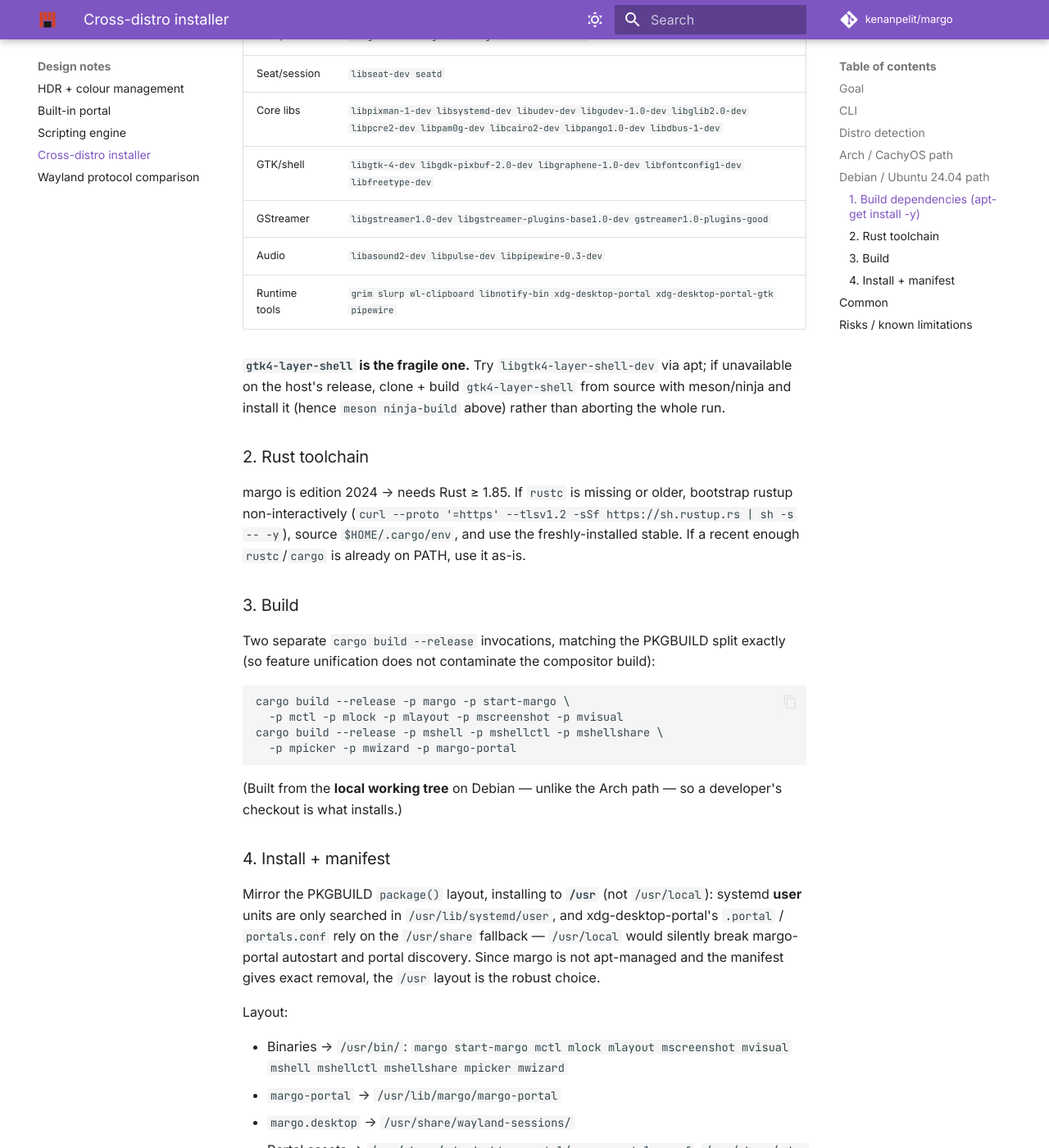
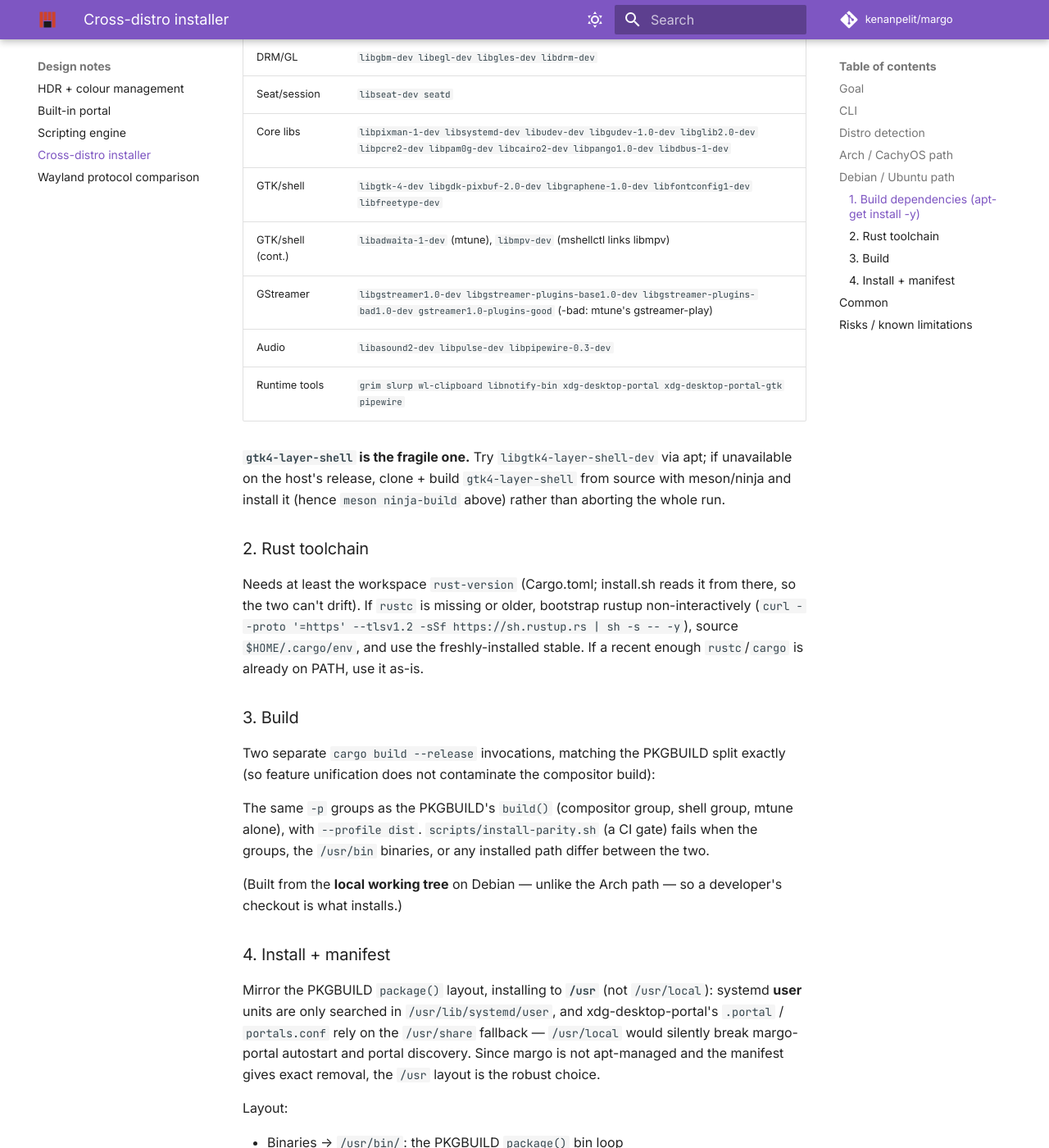
Before and after one commit to kenanpelit/margo, an MkDocs documentation site: the page built from docs/install-script.md, in a window 1280 px wide and 1400 px high, scrolled down 1784 px. Shown: the whole window at 82% size. Built offline with MkDocs 1.6.1 and Material for MkDocs 9.7.7, drawn with Linux system fonts in a browser that asks for light colours; comment, search, counter and statistics services are not loaded; some of the changed text lies outside the part shown.

Commit message:
fix(install): bring the Debian path back in line with the PKGBUILD
install.sh's Debian path had drifted from the PKGBUILD. It never
installed mshell.service or mpower.service or their
graphical-session.target.wants links, so a Debian session came up with
no shell. It didn't build or install mtm. Its apt list lacked
libadwaita-1-dev (mtune), libmpv-dev (mshellctl links -lmpv) and
libgstreamer-plugins-bad1.0-dev (gstreamer-play). It accepted any rustc
>= 1.85 although the workspace needs rust-version 1.93. It also shipped
the starter mshell profiles from a path that no longer exists (the
install was skipped with a warning), so the wizard found no profiles.

Fixes: the three -dev packages; MIN_RUST_MINOR is read from Cargo.toml
rust-version; mtm goes into the compositor group, the install loop and
the fallback uninstall list (mpower was missing there too). The two
user units are installed with their wants links (a new install_link
helper records them in the manifest). Uninstall now also removes
dangling links. Profiles go to /usr/share/margo/mshell/profiles. The
docs, licenses and session reference files are installed as the
PKGBUILD does. The "tuned for Ubuntu 24.04" warning is gone: the GTK
check rejects 24.04 anyway.

Regression guard: scripts/install-parity.sh diffs the cargo build
groups, the /usr/bin binaries, the uninstall fallback list and every
installed path between the PKGBUILD and install.sh. It has its own
self-test (scripts/test-install-parity.sh) and runs as a CI gate. A new
CI job runs ./install.sh deps on debian:sid, probes the pkg-config
modules the link needs, and runs cargo check on the three groups.

Verified: an install + uninstall round trip of debian_install_files in a
debian:sid container (stub binaries), with and without the manifest;
every apt package name was checked against sid. Residual risk: the new
debian CI job itself has not run yet.

Co-Authored-By: Claude Opus 5.5 <noreply@anthropic.com>

````diff
--- a/docs/install-script.md
+++ b/docs/install-script.md
@@ -30,8 +30,8 @@ Parse `/etc/os-release`:
 - `ID`/`ID_LIKE` contains **arch** (arch, cachyos, manjaro,
   endeavouros) → **Arch path**.
 - `ID`/`ID_LIKE` contains **debian** (debian, ubuntu, pop, mint) →
-  **Debian path**. Tuned for Ubuntu 24.04; warns (does not abort) on
-  other releases.
+  **Debian path**. Needs GTK >= 4.20 (Debian trixie+/sid, Ubuntu
+  25.10+); the GTK check stops with a clear message on older releases.
 - Otherwise → error with a clear "unsupported distro" message.
 
 ## Arch / CachyOS path
@@ -53,7 +53,7 @@ self-contained:
 
 **Uninstall:** `sudo pacman -R margo-git`.
 
-## Debian / Ubuntu 24.04 path
+## Debian / Ubuntu path
 
 ### 1. Build dependencies (`apt-get install -y`)
 
@@ -69,7 +69,8 @@ the `universe` component first (`add-apt-repository universe` /
 | Seat/session | `libseat-dev seatd` |
 | Core libs | `libpixman-1-dev libsystemd-dev libudev-dev libgudev-1.0-dev libglib2.0-dev libpcre2-dev libpam0g-dev libcairo2-dev libpango1.0-dev libdbus-1-dev` |
 | GTK/shell | `libgtk-4-dev libgdk-pixbuf-2.0-dev libgraphene-1.0-dev libfontconfig1-dev libfreetype-dev` |
-| GStreamer | `libgstreamer1.0-dev libgstreamer-plugins-base1.0-dev gstreamer1.0-plugins-good` |
+| GTK/shell (cont.) | `libadwaita-1-dev` (mtune), `libmpv-dev` (mshellctl links libmpv) |
+| GStreamer | `libgstreamer1.0-dev libgstreamer-plugins-base1.0-dev libgstreamer-plugins-bad1.0-dev gstreamer1.0-plugins-good` (-bad: mtune's gstreamer-play) |
 | Audio | `libasound2-dev libpulse-dev libpipewire-0.3-dev` |
 | Runtime tools | `grim slurp wl-clipboard libnotify-bin xdg-desktop-portal xdg-desktop-portal-gtk pipewire` |
 
@@ -80,7 +81,8 @@ via apt; if unavailable on the host's release, clone + build
 
 ### 2. Rust toolchain
 
-margo is edition 2024 → needs Rust ≥ 1.85. If `rustc` is missing or
+Needs at least the workspace `rust-version` (Cargo.toml; install.sh
+reads it from there, so the two can't drift). If `rustc` is missing or
 older, bootstrap rustup non-interactively
 (`curl --proto '=https' --tlsv1.2 -sSf https://sh.rustup.rs | sh -s -- -y`),
 source `$HOME/.cargo/env`, and use the freshly-installed stable. If a
@@ -92,12 +94,10 @@ Two separate `cargo build --release` invocations, matching the PKGBUILD
 split exactly (so feature unification does not contaminate the
 compositor build):
 
-```
-cargo build --release -p margo -p start-margo \
-  -p mctl -p mlock -p mlayout -p mscreenshot -p mvisual
-cargo build --release -p mshell -p mshellctl -p mshellshare \
-  -p mpicker -p mwizard -p margo-portal
-```
+The same `-p` groups as the PKGBUILD's `build()` (compositor group, shell
+group, mtune alone), with `--profile dist`. `scripts/install-parity.sh`
+(a CI gate) fails when the groups, the `/usr/bin` binaries, or any
+installed path differ between the two.
 
 (Built from the **local working tree** on Debian — unlike the Arch
 path — so a developer's checkout is what installs.)
@@ -114,8 +114,9 @@ layout is the robust choice.
 
 Layout:
 
-- Binaries → `/usr/bin/`: `margo start-margo mctl mlock mlayout
-  mscreenshot mvisual mshell mshellctl mshellshare mpicker mwizard`
+- Binaries → `/usr/bin/`: the PKGBUILD `package()` bin loop
+- systemd user units `mshell.service` + `mpower.service`, linked into
+  `graphical-session.target.wants` (the links are in the manifest too)
 - `margo-portal` → `/usr/lib/margo/margo-portal`
 - `margo.desktop` → `/usr/share/wayland-sessions/`
 - Portal assets → `/usr/share/xdg-desktop-portal/margo-portals.conf`,
````
Also changed, not shown: 4 other files.
